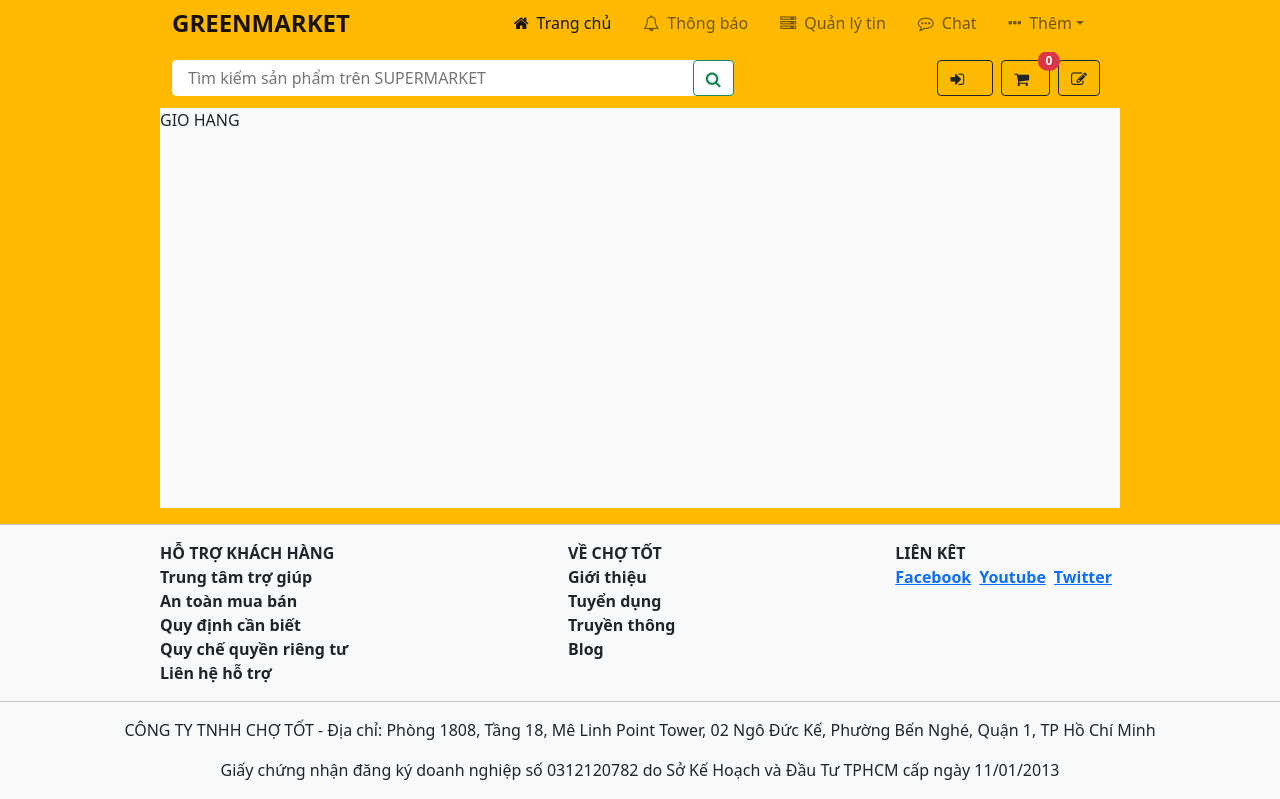
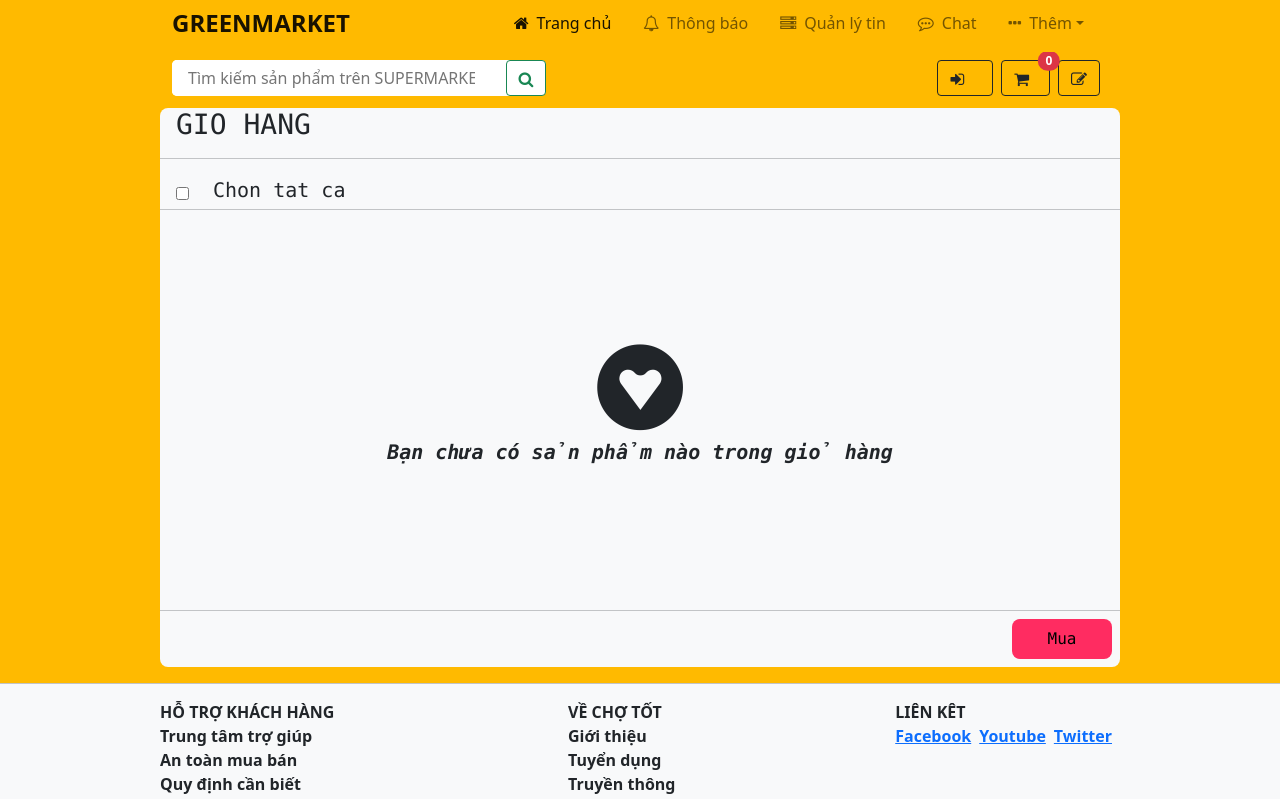
Before and after one commit to bach-long/CNPM-project, a React (Create React App) app: page /cart in a window 1280 px wide. Shown: the top 799 px of the page. Built offline with nearby package versions, Linux system fonts and the light colour scheme.

Commit message:
cart add delzero

```diff
--- a/src/component/Content/Cart.jsx
+++ b/src/component/Content/Cart.jsx
@@ -2,14 +2,17 @@ import React from "react";
 import { useSelector } from "react-redux";
 import styles from "./Content.module.css";
 import clsx from "clsx";
-import { Link } from "react-router-dom";
+import { Link, useNavigate } from "react-router-dom";
 import { useDispatch } from "react-redux";
 import { addCart } from "../../redux/action";
 import { delCart } from "../../redux/action";
+import { setCountZero } from "../../redux/action";
 
 const Cart = () => {
   const state = useSelector((state) => state.handleCart);
   const dispatch = useDispatch();
+  const navigate = useNavigate();
+
   const addProduct = (product) => {
     dispatch(addCart(product));
   };
@@ -18,11 +21,38 @@ const Cart = () => {
     dispatch(delCart(product));
   };
 
+  const delZero = (product) => {
+    dispatch(setCountZero(product));
+  };
+
+  function countCart() {
+    var c = 0;
+    state.forEach((p) => {
+      if (p.qty > 0) {
+        c += p.qty;
+      }
+    });
+    return c;
+  }
+
+  const CardProductNull = () => {
     return (
-    <>
-      <div className={clsx(styles.home, "bg-light",styles.cart)}>
-          <div>GIO HANG</div>
-        <div>
+      <div className={clsx(styles.cardProductNull)}>
+        <div className="d-flex flex-column justify-content-center align-content-center">
+          <i className={clsx("fa", "fa-gratipay", styles.justifyText)}></i>
+          <div className=" mx-auto">
+            <p className={clsx(styles.textBoxNull)}>
+              Bạn chưa có sản phẩm nào trong giỏ hàng
+            </p>
+          </div>
+        </div>
+      </div>
+    );
+  };
+
+  const ShowCardProduct = () => {
+    return (
+      <div className={clsx(styles.cart_cardProduct)}>
         {state.map((product) => {
           return (
             <div className={clsx(styles.boxCart)}>
@@ -36,7 +66,10 @@ const Cart = () => {
                 <div className={clsx(styles.cart_product_checkbox)}>
                   <input type="checkbox" />
                 </div>
-                  <div className={clsx(styles.cart_product_boxImg)}>
+                <div
+                  className={clsx(styles.cart_product_boxImg)}
+                  onClick={() => navigate(`/products/${product.id}`)}
+                >
                   <img
                     src={product.image}
                     className={clsx(styles.cart_product_img)}
@@ -51,20 +84,36 @@ const Cart = () => {
                 </div>
                 <div className={clsx(styles.cart_product_amount)}>
                   <div>
-                      <button className={clsx(styles.amountButton)} onClick={() => addProduct(product)}>+</button>
-                      <button className={clsx(styles.amountButton)}>{product.qty}</button>
-                      <button className={clsx(styles.amountButton)}
-                      onClick={() => delProduct(product)}>-</button>
+                    <button
+                      className={clsx(styles.amountButton)}
+                      onClick={() => addProduct(product)}
+                    >
+                      +
+                    </button>
+                    <button className={clsx(styles.amountButton)}>
+                      {product.qty}
+                    </button>
+                    <button
+                      className={clsx(styles.amountButton)}
+                      onClick={() => delProduct(product)}
+                    >
+                      -
+                    </button>
                   </div>
                 </div>
                 <div className={clsx(styles.cart_product_price)}>
                   <div>
-                      <p>{product.price * product.qty}$</p>
+                    <p>
+                      {Math.round(product.price * product.qty * 100) / 100}$
+                    </p>
                   </div>
                 </div>
                 <div className={clsx(styles.cart_product_delete)}>
-                    <div>
-                      <p>X</p>
+                  <div
+                    className={clsx(styles.cart_productDeleteBtn)}
+                    onClick={() => delZero(product)}
+                  >
+                    <p className="mt-2">X</p>
                   </div>
                 </div>
               </div>
@@ -73,6 +122,30 @@ const Cart = () => {
           );
         })}
       </div>
+    );
+  };
+
+  return (
+    <>
+      <div
+        className={clsx(styles.home, "bg-light", styles.cart, "font-monospace")}
+      >
+        <h3 className="mx-3 mb-0">GIO HANG</h3>
+        <hr />
+        <div className="d-flex">
+          <div className="mt-2 mx-3">
+            <input type="checkbox" />
+          </div>
+          <div className="font-monospace mx-2 mb-1 fs-5">Chon tat ca</div>
+        </div>
+        <hr className="m-0" />
+        {countCart() === 0 ? <CardProductNull /> : <ShowCardProduct />}
+        <hr className="m-0" />
+        <div className="mb-2 d-flex">
+          <div className={clsx(styles.cart_boxButtonBuy, )}>
+            <button className={clsx(styles.cart_buttonBuy)}>Mua</button>
+          </div>
+        </div>
       </div>
     </>
   );
--- a/src/component/Content/Content.module.css
+++ b/src/component/Content/Content.module.css
@@ -2,6 +2,10 @@
     margin: 0;
     padding: 0;
     box-sizing: border-box;
+}
+
+.colorText_Red {
+    color: red;
 }
 
 .imageContent {
@@ -77,6 +81,8 @@
     box-shadow: 0 0 10px rgba(0, 0 , 0, 0.3);
     cursor: pointer;
 }
+
+
 
 .containerBanner {
     display: flex;
@@ -176,13 +182,17 @@
 /*Cart product*/
 .cart {
     min-height: 400px;
+    border-radius: 8px;
 }
 
+.cart_cardProduct {
+    min-height: 400px;
+}
 
 .boxCart {
     box-sizing: border-box;
+}
 
-}
 
 .boxCart:hover {
     box-shadow: 0 0 10px rgba(0, 0 , 0, 0.3);
@@ -198,6 +208,28 @@
     align-items: center;
     height: 100px;
     width: 100px;
+}
+
+.cart_product_boxImg:hover {
+    cursor: pointer;
+    box-shadow: 0 0 10px rgba(0, 0 , 0, 0.3);
+
+}
+
+.cart_boxButtonBuy {
+    margin-right: 0;
+    margin-left: auto;
+    margin-top: 8px;
+    margin-bottom: 8px;
+}
+
+.cart_buttonBuy{
+    margin-right: 8px;
+    width: 100px;
+    height: 40px;
+    border: none;
+    border-radius: 8px;
+    background-color: rgb(255, 44, 97);
 }
 
 .cart_product_img {
@@ -241,6 +273,28 @@
     justify-content: center;
     align-items: center;
     width: 5%;
+    box-sizing: border-box;
+}
+
+
+.cart_productDeleteBtn {
+    font-weight: bold;
+    width: 40px;
+    display: flex;
+    justify-content: center;
+    align-items: center;
+    color: rgb(124, 124, 124);
+}
+
+.cart_productDeleteBtn:hover {
+    color: red;
+    cursor: pointer;
+}
+
+.cardProductNull {
+    display: flex;
+    justify-content: center;
+    min-height: 400px;
 }
 
 .amountButton {
@@ -248,6 +302,14 @@
     width: 30px;
     border-style: ridge
 }
+/**End card product*/
+
+
+/**ProductOffer*/
+.productOffer_title {
+    height: 96px;
+}
+/**ProductOFfer end*/
 
 
 /**Profile User*/
@@ -327,6 +389,10 @@
     display: flex;
 }
 
+.flowUser {
+    box-sizing: border-box;
+}
+
 .h36{
     height: 36px;
 }
--- a/src/component/Content/Products.jsx
+++ b/src/component/Content/Products.jsx
@@ -2,7 +2,7 @@ import React, { useEffect, useState } from "react";
 import clsx from "clsx";
 import Skeleton from "react-loading-skeleton";
 import "react-loading-skeleton/dist/skeleton.css";
-import { Link,useNavigate } from "react-router-dom";
+import { Link, useNavigate } from "react-router-dom";
 import styles from "./Content.module.css";
 
 const Products = () => {
@@ -10,6 +10,9 @@ const Products = () => {
   const [filter, setFilter] = useState(data);
   const [loading, setLoading] = useState(false);
   let componentMounted = true;
+  const navigate = useNavigate();
+
+
 
 
   useEffect(() => {
@@ -43,7 +46,7 @@ const Products = () => {
         <div className="col-md-3">
           <Skeleton height={350} />
         </div>
-        <div className="col-md-3">
+        <div className="col-md-3 mb-4">
           <Skeleton height={350} />
         </div>
       </>
@@ -95,7 +98,7 @@ const Products = () => {
         {filter.map((product) => {
           return (
             <>
-              <div className={`col-md-3 mb-4 ${styles.cardProduct}`}>
+              <div className={`col-md-3 mb-4 ${styles.cardProduct}`}  onClick={()=>navigate(`/products/${product.id}`)}>
                 <div className="card h-100 text-center" key={product.id}>
                   <img
                     src={product.image}
--- a/src/component/Content/pageUser.jsx
+++ b/src/component/Content/pageUser.jsx
@@ -61,7 +61,7 @@ const PageUser = () => {
                 </div>
               </div>
               <div>
-                <button className={clsx( styles.rowBox1,styles.h36,"btn", "btn-warning","mb-4")}>
+                <button className={clsx( styles.rowBox1,styles.h36,"btn", "btn-warning","mb-4",styles.flowUser)}>
                   <i className="fa fa-plus mt-1 me-2"></i>
                   <p>Theo dõi</p>
                 </button>
--- a/src/component/Heading/Heading.module.css
+++ b/src/component/Heading/Heading.module.css
@@ -57,7 +57,7 @@
 }
 
 .searchWrap {
-    width: 60%;
+    width: 40%;
     height: 36px;
     position: relative;
 }
--- a/src/component/Heading/Search.jsx
+++ b/src/component/Heading/Search.jsx
@@ -42,36 +42,12 @@ function Search() {
               <div className={clsx(styles.wrapInput)}>
                 <input
                   className={clsx(styles.inputSearch)}
+                  name="search"
                   type="search"
                   placeholder="Tìm kiếm sản phẩm trên SUPERMARKET"
                   aria-label="Search"
                 />
 
-                <div className={clsx(styles.searchHistory)} id="history">
-                  <div>
-                    <p
-                      className={clsx("fw-lighter", styles.headerSearchHistory)}
-                    >
-                      Lịch sử tìm kiếm
-                    </p>
-                  </div>
-                  <div>
-                    <p className={clsx(styles.textSearchHistory)}>IphoneX</p>
-                    <p className={clsx(styles.textSearchHistory)}>Wave alpha</p>
-                    <p className={clsx(styles.textSearchHistory)}>Áo T-shirt</p>
-                  </div>
-                  <div>
-                    <p
-                      className={clsx(
-                        styles.footerSearchHistory,
-                        "px-3",
-                        "py-2"
-                      )}
-                    >
-                      Xóa lịch sử tìm kiếm
-                    </p>
-                  </div>
-                </div>
               </div>
               <button className="btn btn-outline-success" type="submit">
                 <i className="fa fa-search"></i>
--- a/src/redux/action/index.js
+++ b/src/redux/action/index.js
@@ -13,6 +13,13 @@ export const delCart = (product) => {
     }
 }
 
+export const setCountZero = (product) => {
+    return {
+        type: "DELZERO",
+        payload: product
+    }
+}
+
 export const user = (infoUser) => {
     return {
         type: "LOGIN",
--- a/src/redux/reducer/handleCart.js
+++ b/src/redux/reducer/handleCart.js
@@ -33,6 +33,12 @@ const handleCart = (state = cart, action) => {
           x.id === product.id ? { ...x, qty: x.qty - 1 } : x
         );
       }
+
+    case "DELZERO":
+      const exist2 = state.find((x) => x.id === product.id);
+      return state.filter(x=> x.id != exist2.id);
+
+
     default:
       return state;
   }
```
Also changed, not shown: src/component/Content/Product.jsx (+66 -34 lines). Lines whose indentation alone changed are shown as unchanged.
